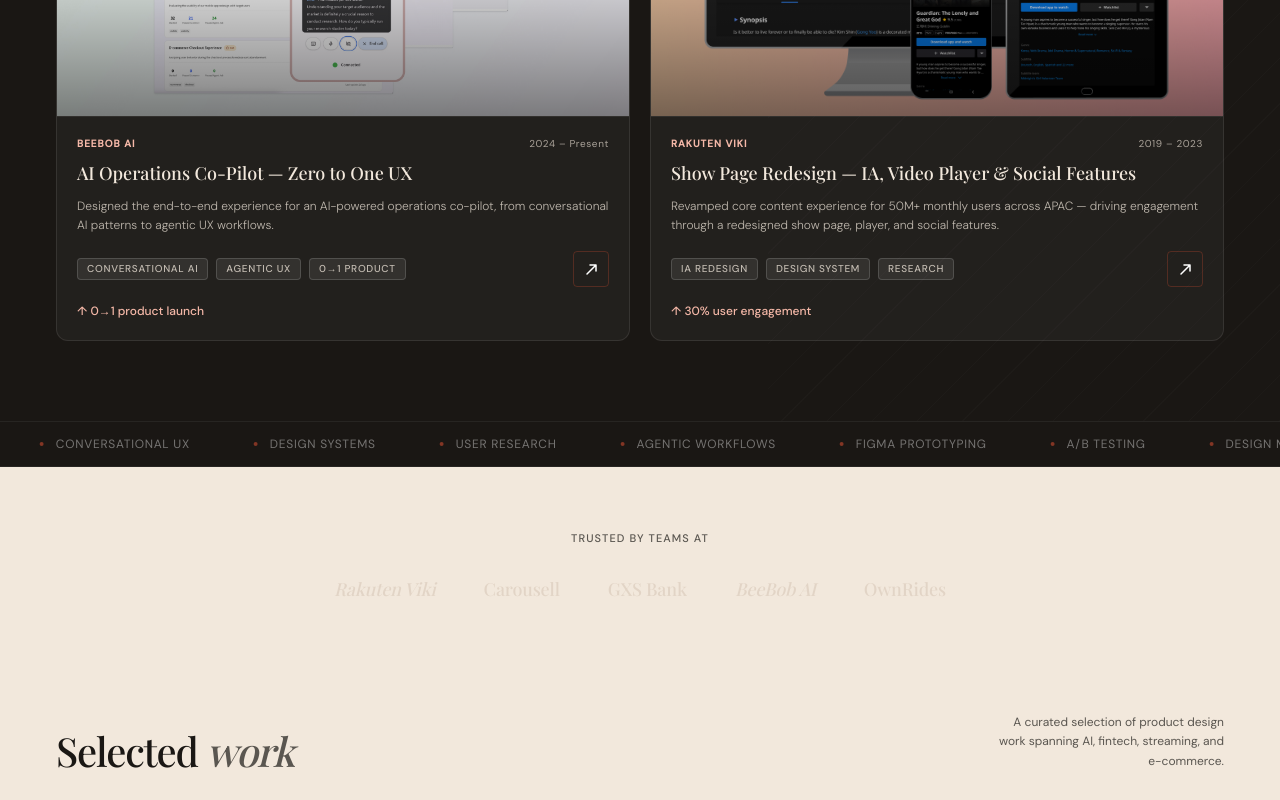
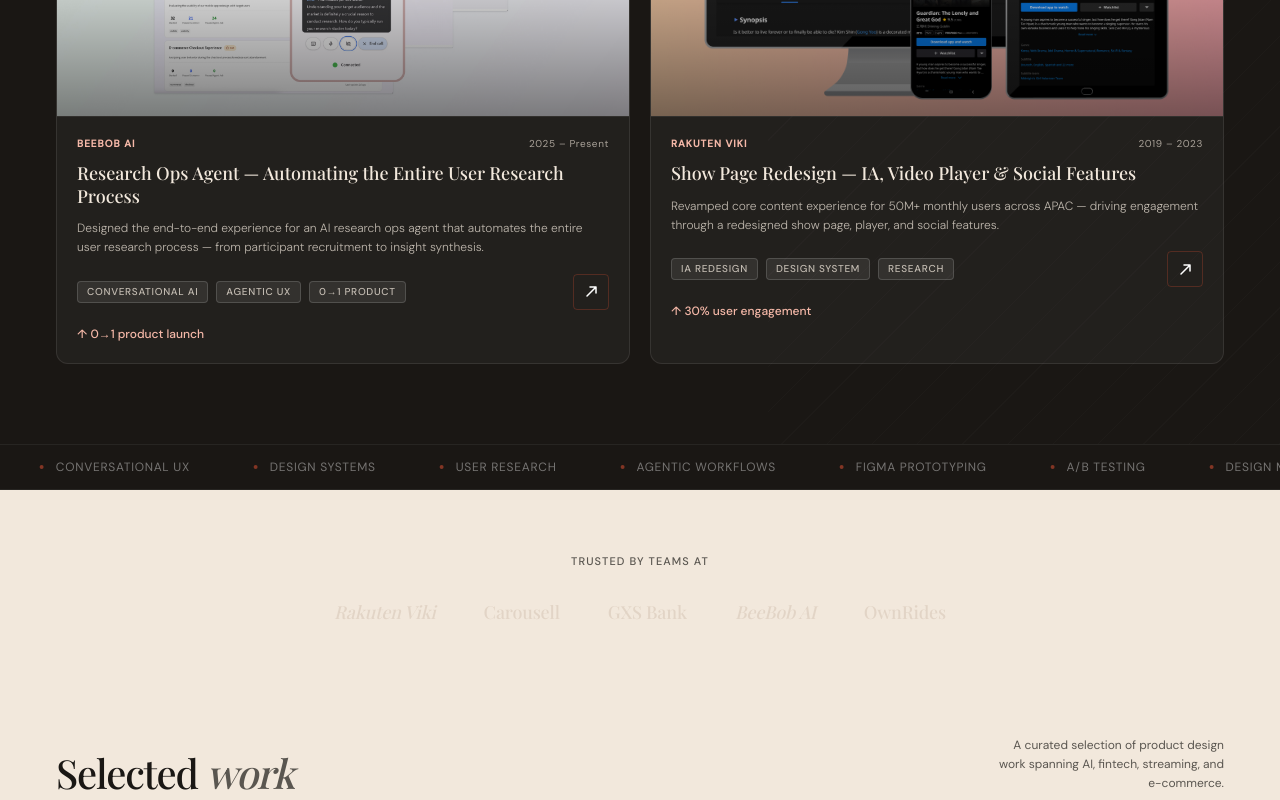
Before and after one commit to kt-huang-34/portfolio-v2, a Next.js app in the folder nextjs-app/: page / in a window 1280 px wide. Shown: the part 1220-2020 px from the top of the page. Built offline with nearby package versions, Linux system fonts and the light colour scheme.

Commit message:
update the context

```diff
--- a/nextjs-app/src/components/home/FeaturedProjects.tsx
+++ b/nextjs-app/src/components/home/FeaturedProjects.tsx
@@ -18,9 +18,9 @@
   {
     num: '01',
     company: 'BeeBob AI',
-    year: '2024 – Present',
-    title: 'AI Operations Co-Pilot — Zero to One UX',
-    desc: 'Designed the end-to-end experience for an AI-powered operations co-pilot, from conversational AI patterns to agentic UX workflows.',
+    year: '2025 – Present',
+    title: 'Research Ops Agent — Automating the Entire User Research Process',
+    desc: 'Designed the end-to-end experience for an AI research ops agent that automates the entire user research process — from participant recruitment to insight synthesis.',
     tags: ['Conversational AI', 'Agentic UX', '0→1 Product'],
     outcome: '↑ 0→1 product launch',
     bgClass: 'fi-beebob',
--- a/nextjs-app/src/components/home/WorkGrid.tsx
+++ b/nextjs-app/src/components/home/WorkGrid.tsx
@@ -14,7 +14,7 @@
 
 const works: WorkItem[] = [
   /* Row 1 */
-  { company: 'BeeBob AI', shortName: 'BeeBob', title: 'AI Operations Co-Pilot — Zero to One UX', tags: ['Conversational AI', 'Agentic UX'], bgClass: 'wc-beebob', href: '/case-study/beebob', coverImage: '/images/cover-beebob.jpg' },
+  { company: 'BeeBob AI', shortName: 'BeeBob', title: 'Research Ops Agent — Automating the Entire User Research Process', tags: ['Conversational AI', 'Agentic UX'], bgClass: 'wc-beebob', href: '/case-study/beebob', coverImage: '/images/cover-beebob.jpg' },
   { company: 'GXS Bank', shortName: 'GXS', title: 'Regional Design System — 3 Countries, 1 Source of Truth', tags: ['Design System', 'Fintech'], bgClass: 'wc-gxs', href: '/case-study/gxs', coverImage: '/images/cover-rds.png' },
   { company: 'Rakuten Viki', shortName: 'Viki', title: 'Watch Party — Social Viewing Feature', tags: ['Product Strategy', 'Social UX'], bgClass: 'wc-watchparty', href: '/images/watchparty-full.png', coverImage: '/images/cover-watchparty.png', fullImage: '/images/watchparty-full.png' },
   /* Row 2 */
```
